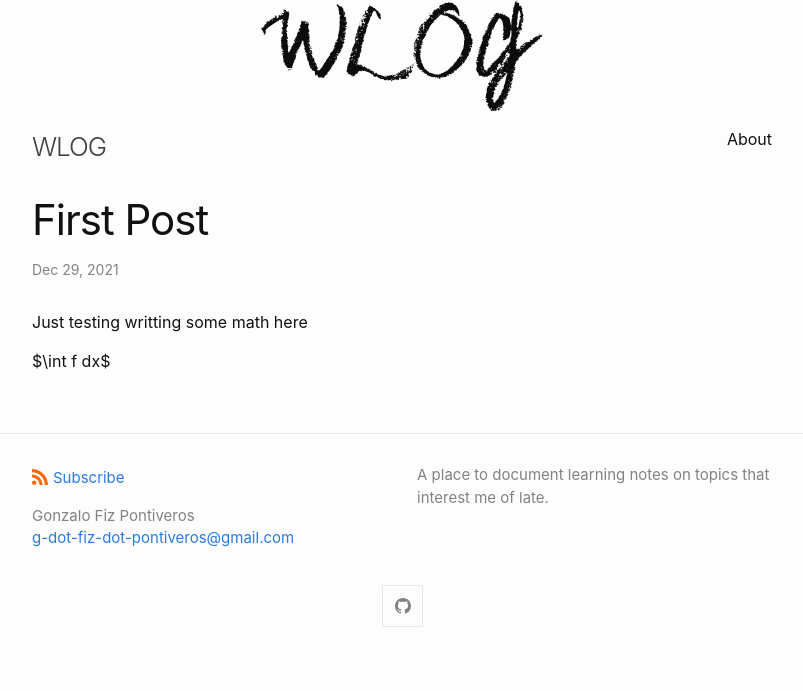
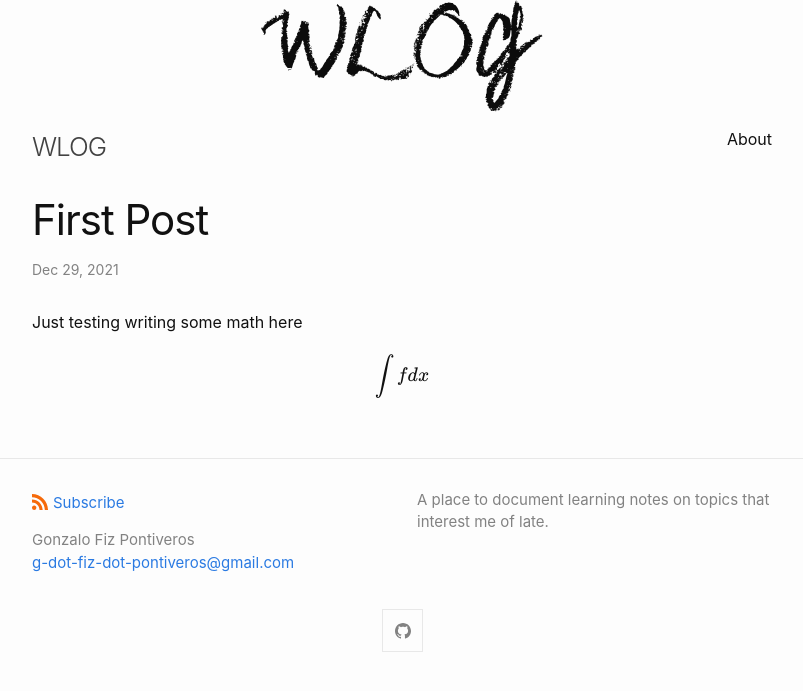
Before and after one commit to GFiz/GFiz.github.io, a Jekyll site: the page built from _posts/2021-12-29-First-post.md, in a window 1280 px wide. Shown: the top 691 px of the page, without its empty margins (238-1041 px from the left). Built offline with Jekyll 4.4.1, drawn with Linux system fonts in a browser that asks for light colours; formulas are drawn with MathJax 3.

Commit message:
new post test

```diff
--- a/_posts/2021-12-29-First-post.md
+++ b/_posts/2021-12-29-First-post.md
@@ -3,6 +3,6 @@ layout: post
 categories: test
 ---
 
-Just testing writting some math here
+Just testing writing some math here
 
-$\int f dx$
+$$\int f dx$$
```
